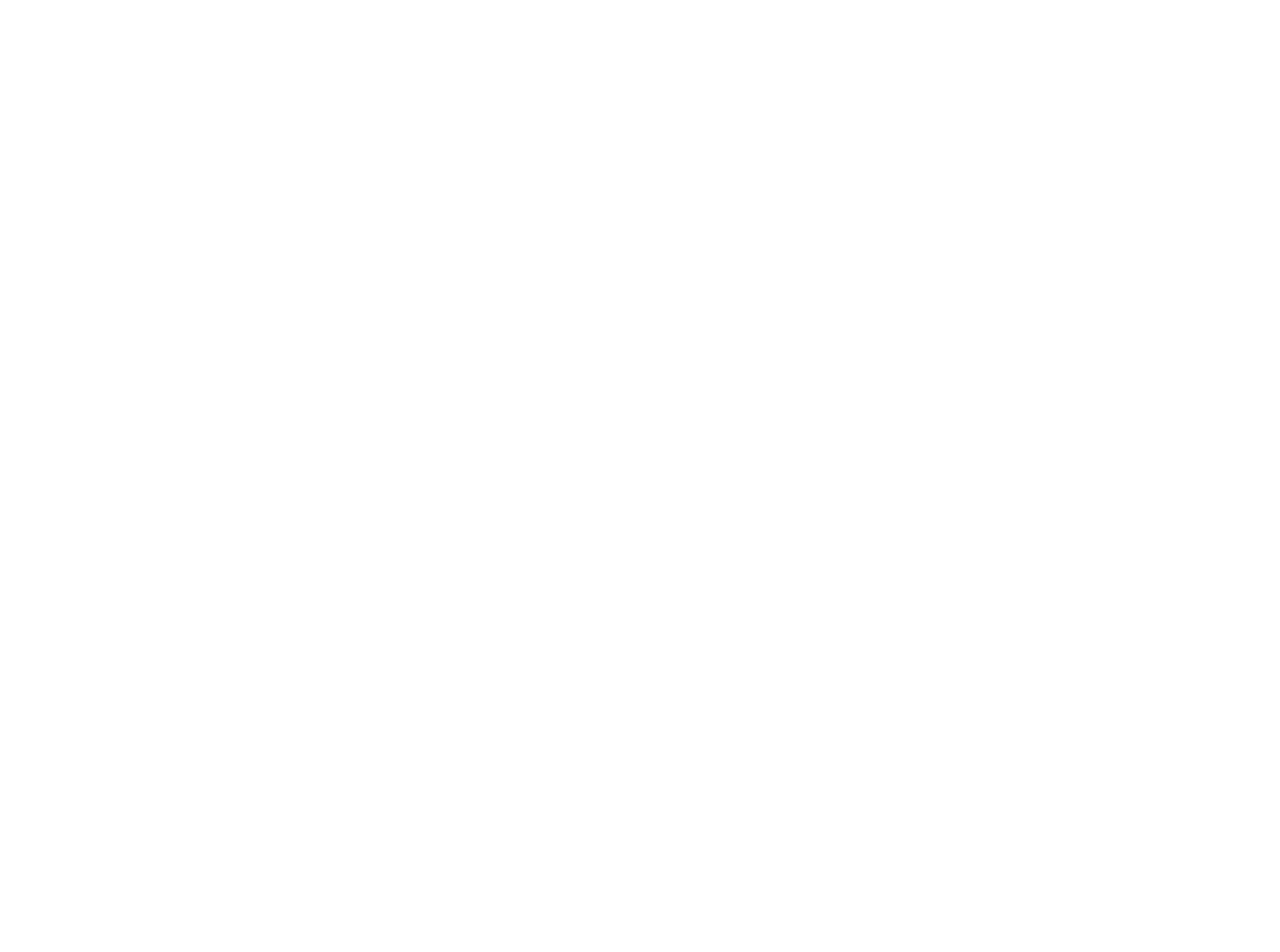
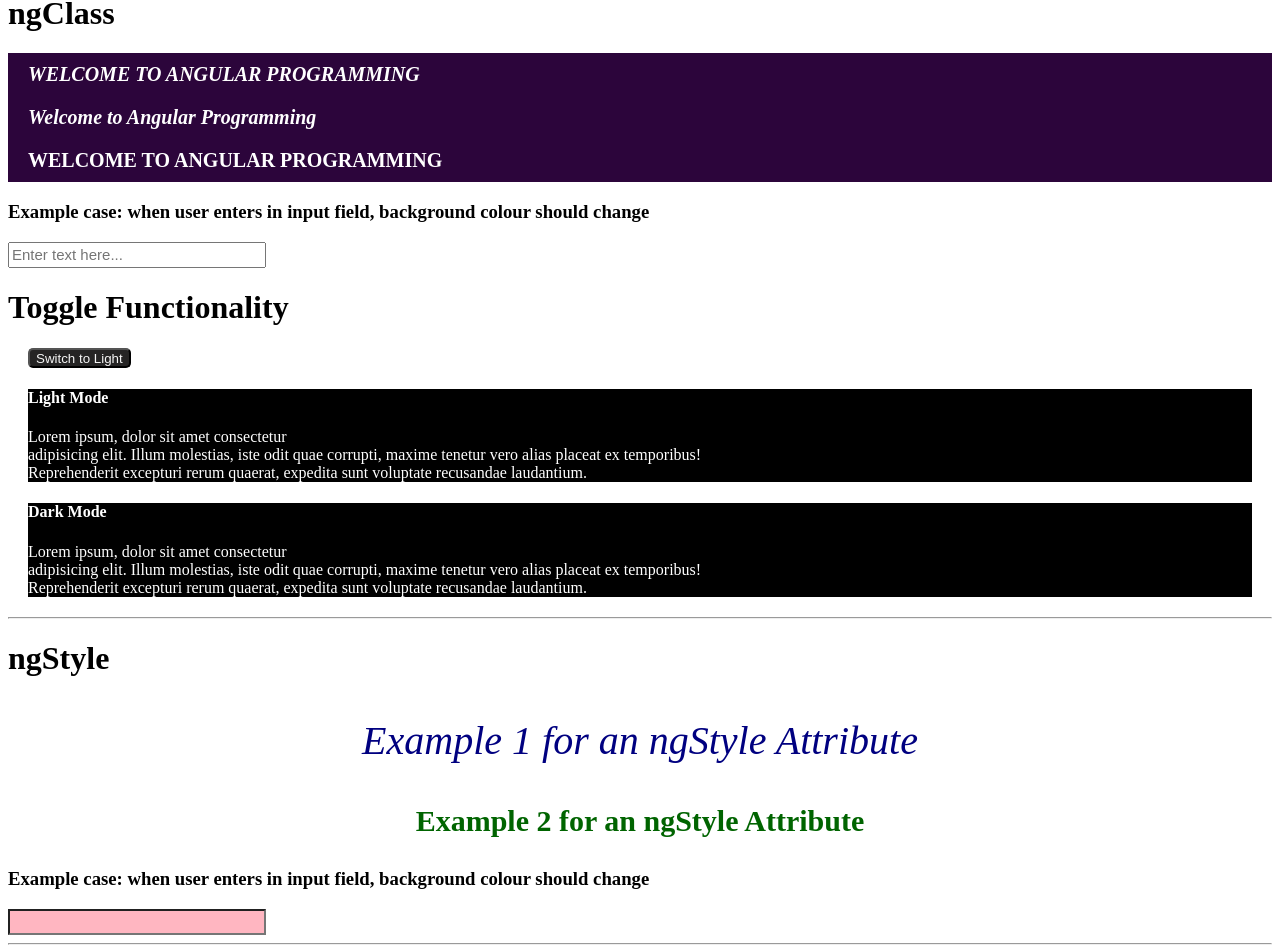
Before and after one commit to BasamNiharika/Angular-Learning, an Angular app in the folder My-Angular-App/: page / in a window 1280 px wide. Shown: the part 85-1037 px from the top of the page. Before the commit the page ends 800 px from the top, so only its background shows below. Built offline with nearby package versions, Linux system fonts and the light colour scheme.

Commit message:
Attribute Directives done

```diff
--- a/My-Angular-App/src/app/directives-2/directives-2.component.css
+++ b/My-Angular-App/src/app/directives-2/directives-2.component.css
@@ -0,0 +1,49 @@
+.style{
+    font-size: 20px;
+    padding: 10px 20px;
+    background-color: rgb(44, 5, 59);
+    margin: 0 auto;
+    color: white;
+}
+.italicText{
+    font-style: italic;
+}
+.letterFormat{
+    text-transform: uppercase;
+}
+input{
+    /* margin-top: 20px; */
+    height: 20px;
+    width: 250px;
+    font-size: 15px;
+    color: black;
+}
+input.txt{
+    background-color: rgb(19, 131, 151);
+}
+
+.container{
+    box-shadow: gray;
+    margin: 20px;
+    border: black auto;
+    .button{
+        background-color: rgb(37, 36, 36);
+        border-radius: 5px;
+        height:20px;
+        justify-content: center;
+        color: whitesmoke;
+    }
+    .box{
+        background-color: rgb(250, 253, 253);
+        box-shadow: gray;
+        /* border-color: black; */
+    }
+    .light{
+        background-color: white;
+        color: black;
+    }
+    .Dark{
+        background-color: black;
+        color: white;
+    }
+}
--- a/My-Angular-App/src/app/directives-2/directives-2.component.html
+++ b/My-Angular-App/src/app/directives-2/directives-2.component.html
@@ -1,2 +1,88 @@
-<!-- <p>directives-2 works!</p> -->
 <h1> Attribute Directives</h1>
+<!-- ngclass Attribute -->
+<div>
+    <h1> ngClass</h1>
+    <h1 [ngClass]="'style italicText letterFormat'">Welcome to Angular Programming</h1>
+    <!-- ngclass with CSS classes as an Array -->
+    <h1 [ngClass]="['style','italicText']">Welcome to Angular Programming</h1>
+    <!-- ngclass with CSS classes as an Object -->
+    <h1 [ngClass]="{ style:true, letterFormat:true, italicText:false}">Welcome to Angular Programming</h1>
+</div>
+<!-- case: when user enters in input field, background colour should change -->
+<h3> Example case: when user enters in input field, background colour should change</h3>
+<div class="example">
+    <input type="text" (input)="textInput($event)" placeholder="Enter text here..." [ngClass]="{txt:hasText}" />
+</div>
+<!-- Toogle Functionality Example -->
+<h1>Toggle Functionality</h1>
+<div class="container">
+    <button class="button" (click)="switchMode()">{{mode === true? 'Switch to Light':'Switch to Dark'}}</button>
+    <div class="box" [ngClass]="mode?'Dark':'light'">
+        <h4>Light Mode</h4>
+        <p>Lorem ipsum, dolor sit amet consectetur<br>
+            adipisicing elit. Illum molestias, iste odit quae corrupti, maxime tenetur vero alias placeat ex
+            temporibus!<br>
+            Reprehenderit excepturi rerum quaerat, expedita sunt voluptate recusandae laudantium.
+        </p>
+    </div>
+    <div class="box" [ngClass]="mode?'Dark':'light'">
+        <h4>Dark Mode</h4>
+        <p>Lorem ipsum, dolor sit amet consectetur<br>
+            adipisicing elit. Illum molestias, iste odit quae corrupti, maxime tenetur vero alias placeat ex
+            temporibus!<br>
+            Reprehenderit excepturi rerum quaerat, expedita sunt voluptate recusandae laudantium.
+        </p>
+    </div>
+</div>
+<hr>
+<!-- ngStyle Attribute -->
+<h1> ngStyle</h1>
+<div style="text-align: center;">
+    <p [ngStyle]="{ 'color':colorVal,'font-size':'40px','font-style':isItalic}">Example 1 for an ngStyle Attribute</p>
+    <p [ngStyle]="applyVal">Example 2 for an ngStyle Attribute</p>
+</div>
+
+<!-- case: when user enters in input field, background colour should change -->
+<h3> Example case: when user enters in input field, background colour should change</h3>
+<div class="example">
+    <input type="text" [(ngModel)]="name" [ngStyle]="{'background-color': name ? 'lightgreen': '#ffb6c1'}" />
+</div>
+<hr>
+<!-- ng-template -->
+<h1> ng-template</h1>
+<div class="template">
+    <ng-container *ngIf="isAuthorized; else unauthorized">
+        <h4>Authorized User</h4>
+    </ng-container>
+    <ng-template #unauthorized>
+        <h4>Unauthorized User</h4>
+    </ng-template>
+    <ng-container *ngIf="listItems.length>0; else noitems ">
+        <ul>
+            <li *ngFor="let item of listItems">
+                <h5>{{item}}</h5>
+            </li>
+        </ul>
+    </ng-container>
+    <ng-template #noitems>
+        <h3> No items found</h3>
+    </ng-template>
+</div>
+<hr>
+
+<h1>ngTemplateOutlet</h1>
+<div class="ngTemplateOutlet">
+    <ng-template #show let-msg="showMessage">
+        {{msg}}
+    </ng-template>
+    <ng-container
+        *ngTemplateOutlet="show;context: {showMessage:'This is the context message(ngTemplateOutlet)'}"></ng-container>
+</div>
+
+<h1>$implicit Keyword</h1>
+<div class="ngTemplateOutlet">
+    <ng-template #show let-msg>
+       Message: {{msg}}
+    </ng-template>
+    <ng-container *ngTemplateOutlet="show;context: {$implicit:'This is the context message'}"></ng-container>
+</div>
--- a/My-Angular-App/src/app/directives-2/directives-2.component.ts
+++ b/My-Angular-App/src/app/directives-2/directives-2.component.ts
@@ -1,11 +1,51 @@
+import { CommonModule } from '@angular/common';
 import { Component } from '@angular/core';
+import { FormsModule } from '@angular/forms';
 
 @Component({
   selector: 'app-directives-2',
-  imports: [],
+  imports: [CommonModule, FormsModule],
   templateUrl: './directives-2.component.html',
-  styleUrl: './directives-2.component.css'
+  styleUrl: './directives-2.component.css',
 })
 export class Directives2Component {
+  // ngClass directive
+
+  // style: any = 'style';  // when passing as [ngClass]="style"
+
+  //case: changing colour of input box when user type in it
+  hasText: boolean = false;
+  textInput(e: any) {
+    this.hasText = e.target.value !== '';
+  }
+
+  // toggle functionality
+  mode: boolean = true;
+  switchMode() {
+    this.mode = !this.mode;
+    // console.log(this.mode);
+  }
+
+  // ngStyle directive
+  colorVal: string = 'navy';
+  fontSize: string = '30px';
+  isItalic: string = 'italic';
+  //passing styles object to ngStyle
+  applyVal = {
+    color: 'darkgreen',
+    'font-size': '30px',
+    'font-weight': 'bold',
+  };
+
+  //case: changing colour of input box when user type in it
+  name: string = '';
+
+  //ng-template
+  isAuthorized: boolean = true;
+  // isAuthorized: boolean = false;
+  // listItems: string[] = ['Item1', 'Item2', 'Item3', 'Item4'];
+  listItems: string[] = [];
+
+  //*ngTemplateOutlet structural variable
 
 }
```
Also changed, not shown: 2 other files (tests, documents, lock files or other folders).
